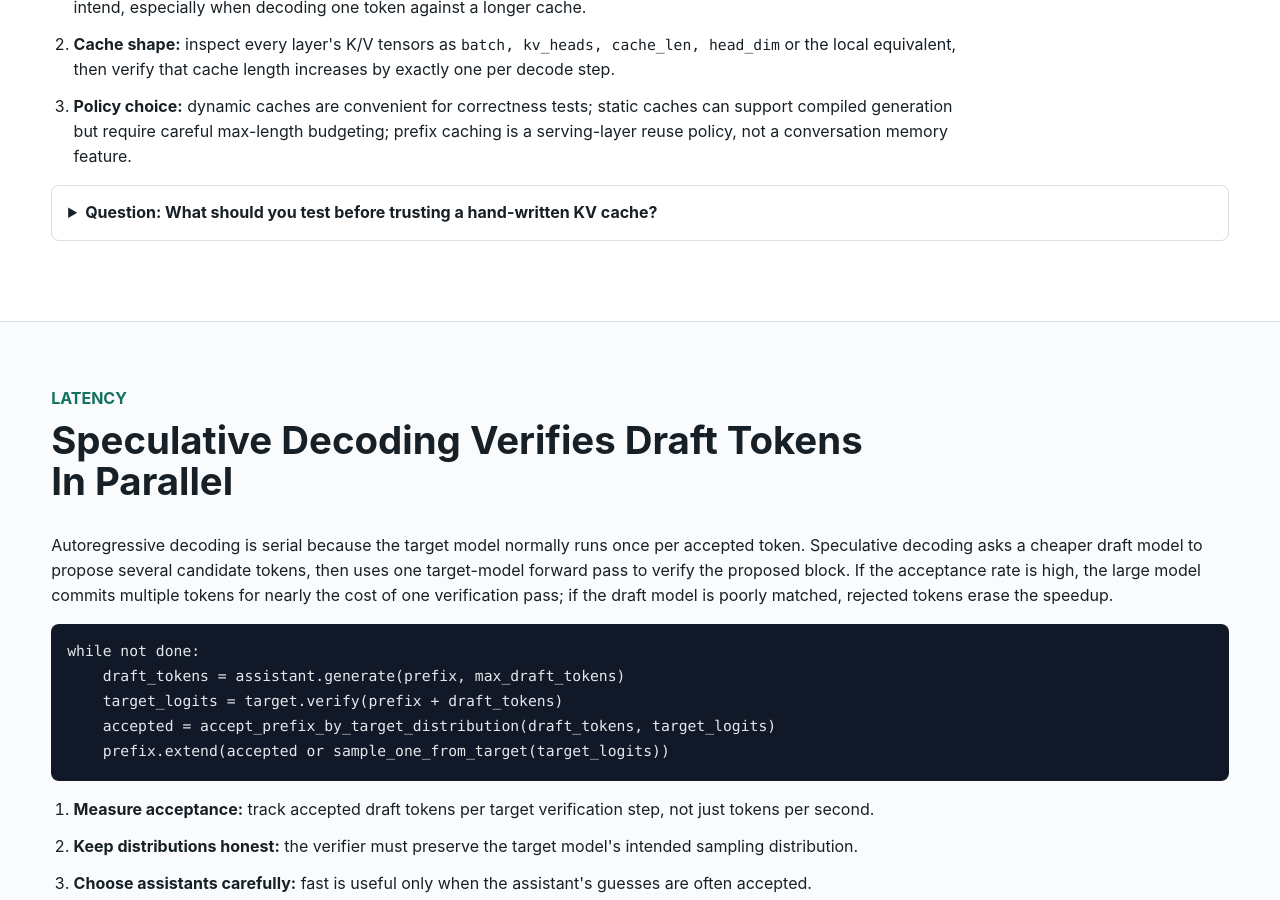
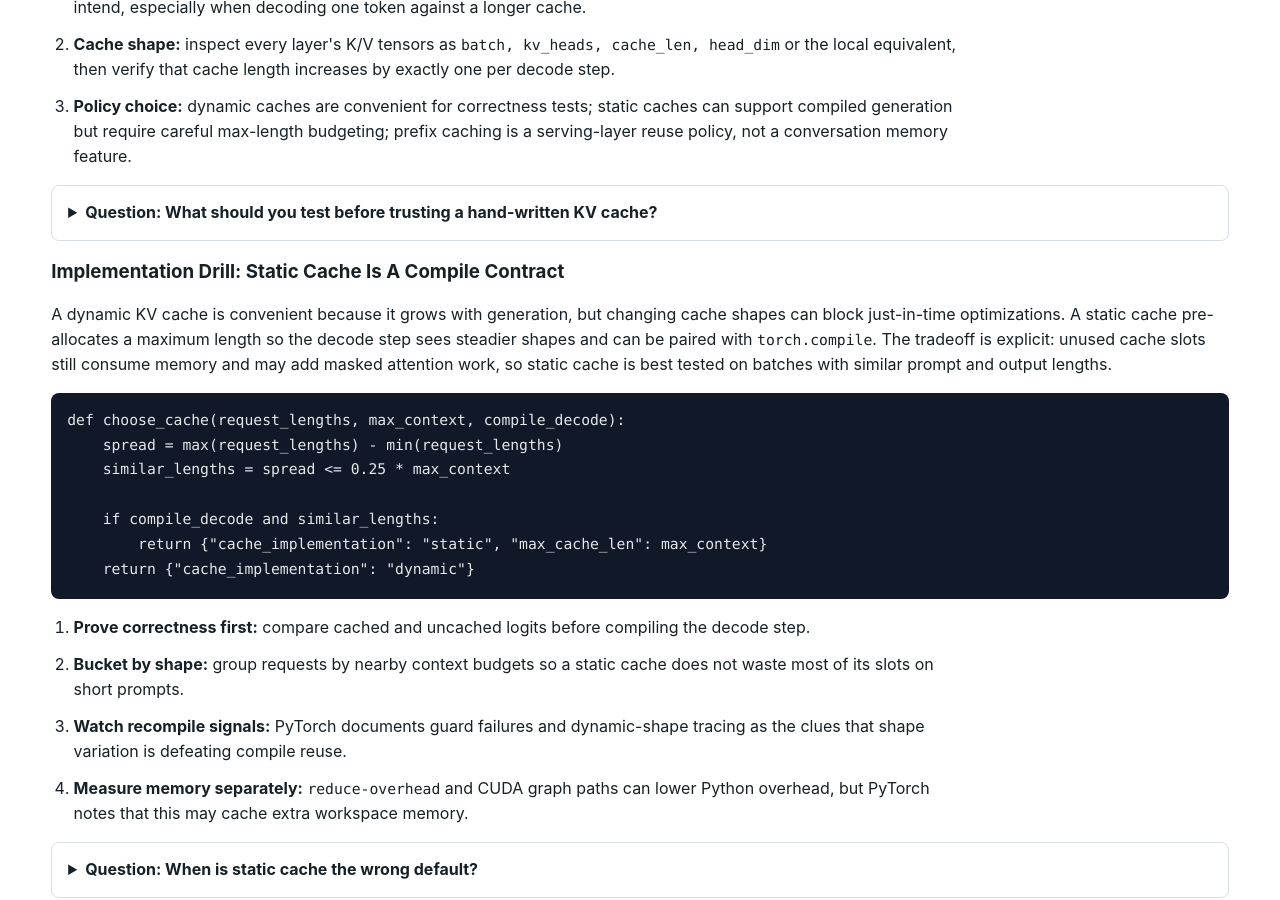
Before and after one commit to kennethli319/kennethli319.github.io, a Jekyll site: the page llm-ml-course/lessons/decoding-kv-cache.html, which Jekyll copies as it is, in a window 1280 px wide and 900 px high, scrolled down 3713 px. Built offline with Jekyll 4.4.1, drawn with Linux system fonts in a browser that asks for light colours; some of the changed text lies outside the part shown.

Commit message:
Sync LLM course static cache drill

```diff
--- a/llm-ml-course/lessons/decoding-kv-cache.html
+++ b/llm-ml-course/lessons/decoding-kv-cache.html
@@ -150,6 +150,33 @@ torch.testing.assert_close(cached_logits, full_logits, rtol=1e-3, atol=1e-3)</co
         <summary>Question: What should you test before trusting a hand-written KV cache?</summary>
         <p>Compare cached and uncached logits, vary prompt length and batch size, test left/right padding if supported, confirm RoPE positions, and run with deterministic sampling so generation noise does not hide cache errors.</p>
       </details>
+      <h3>Implementation Drill: Static Cache Is A Compile Contract</h3>
+      <p>
+        A dynamic KV cache is convenient because it grows with generation, but
+        changing cache shapes can block just-in-time optimizations. A static
+        cache pre-allocates a maximum length so the decode step sees steadier
+        shapes and can be paired with <code>torch.compile</code>. The tradeoff
+        is explicit: unused cache slots still consume memory and may add masked
+        attention work, so static cache is best tested on batches with similar
+        prompt and output lengths.
+      </p>
+      <pre><code class="language-python">def choose_cache(request_lengths, max_context, compile_decode):
+    spread = max(request_lengths) - min(request_lengths)
+    similar_lengths = spread <= 0.25 * max_context
+
+    if compile_decode and similar_lengths:
+        return {"cache_implementation": "static", "max_cache_len": max_context}
+    return {"cache_implementation": "dynamic"}</code></pre>
+      <ol class="steps">
+        <li><strong>Prove correctness first:</strong> compare cached and uncached logits before compiling the decode step.</li>
+        <li><strong>Bucket by shape:</strong> group requests by nearby context budgets so a static cache does not waste most of its slots on short prompts.</li>
+        <li><strong>Watch recompile signals:</strong> PyTorch documents guard failures and dynamic-shape tracing as the clues that shape variation is defeating compile reuse.</li>
+        <li><strong>Measure memory separately:</strong> <code>reduce-overhead</code> and CUDA graph paths can lower Python overhead, but PyTorch notes that this may cache extra workspace memory.</li>
+      </ol>
+      <details class="qa">
+        <summary>Question: When is static cache the wrong default?</summary>
+        <p>When request lengths vary widely, memory is already the bottleneck, or the decode path has not passed a cached-versus-uncached correctness test. In those cases, dynamic or offloaded cache may be a safer baseline.</p>
+      </details>
     </section>
 
     <section id="speculative" class="band">
@@ -199,6 +226,8 @@ torch.testing.assert_close(cached_logits, full_logits, rtol=1e-3, atol=1e-3)</co
         <a href="https://arxiv.org/abs/2211.17192">Fast Inference from Transformers via Speculative Decoding</a>,
         <a href="https://huggingface.co/docs/transformers/en/assisted_decoding">Hugging Face assisted decoding</a>,
         <a href="https://huggingface.co/docs/transformers/en/kv_cache">Hugging Face KV cache strategies</a>,
+        <a href="https://huggingface.co/docs/transformers/en/cache_explanation">Hugging Face cache explanation</a>,
+        <a href="https://docs.pytorch.org/docs/2.12/generated/torch.compile.html">PyTorch torch.compile</a>,
         <a href="https://docs.pytorch.org/docs/stable/generated/torch.multinomial.html">PyTorch torch.multinomial</a>,
         <a href="https://docs.pytorch.org/docs/stable/generated/torch.nn.functional.scaled_dot_product_attention.html">PyTorch SDPA</a>,
         <a href="https://docs.vllm.ai/en/stable/features/automatic_prefix_caching/">vLLM automatic prefix caching</a>,
```
Also changed, not shown: llm-ml-course/README.md (+2 -0 lines).
